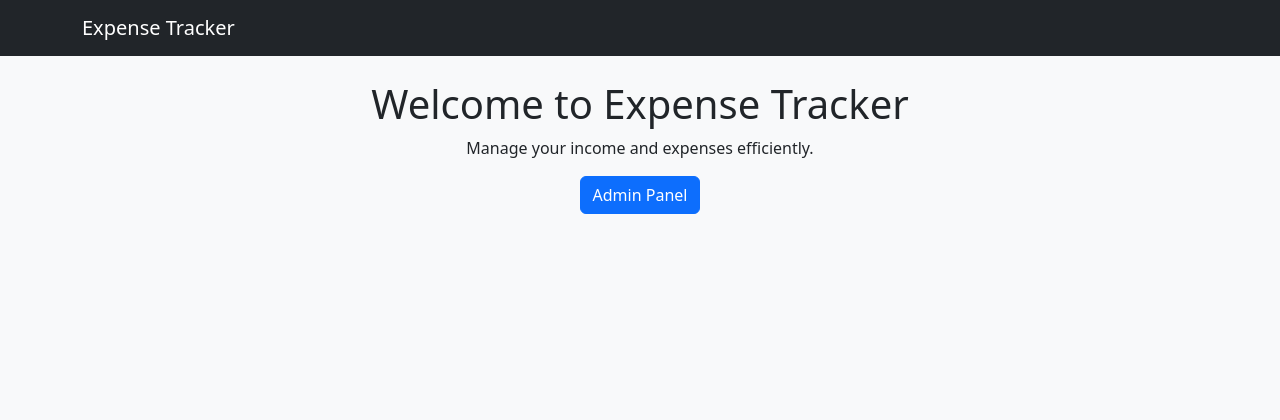
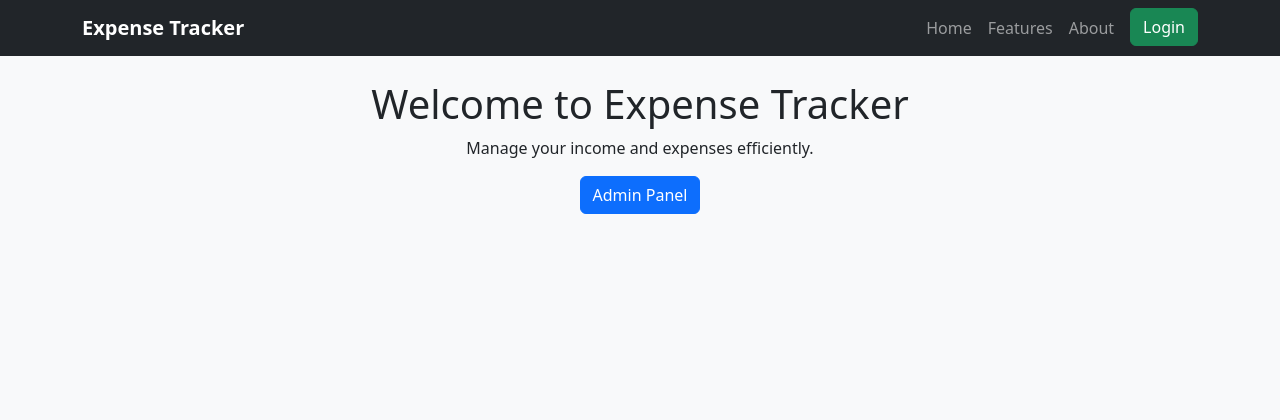
Before and after one commit to subratmaharana/expense-tracker, a Django app: page / in a window 1280 px wide. Shown: the top 420 px of the page. Run offline with Django 5.2, Linux system fonts and the light colour scheme.

Commit message:
Update navigation bar

```diff
--- a/backend/templates/includes/navbar.html
+++ b/backend/templates/includes/navbar.html
@@ -1,9 +1,45 @@
 <nav class="navbar navbar-expand-lg navbar-dark bg-dark">
+    <div class="container">
 
-<div class="container">
+        <a class="navbar-brand fw-bold" href="/">
+            Expense Tracker
+        </a>
 
-<a class="navbar-brand" href="/">Expense Tracker</a>
+        <button
+            class="navbar-toggler"
+            type="button"
+            data-bs-toggle="collapse"
+            data-bs-target="#navbarNav">
 
-</div>
+            <span class="navbar-toggler-icon"></span>
 
+        </button>
+
+        <div class="collapse navbar-collapse" id="navbarNav">
+
+            <ul class="navbar-nav ms-auto">
+
+                <li class="nav-item">
+                    <a class="nav-link" href="/">Home</a>
+                </li>
+
+                <li class="nav-item">
+                    <a class="nav-link" href="#">Features</a>
+                </li>
+
+                <li class="nav-item">
+                    <a class="nav-link" href="#">About</a>
+                </li>
+
+                <li class="nav-item ms-2">
+                    <a class="btn btn-success" href="#">
+                        Login
+                    </a>
+                </li>
+
+            </ul>
+
+        </div>
+
+    </div>
 </nav>
```
